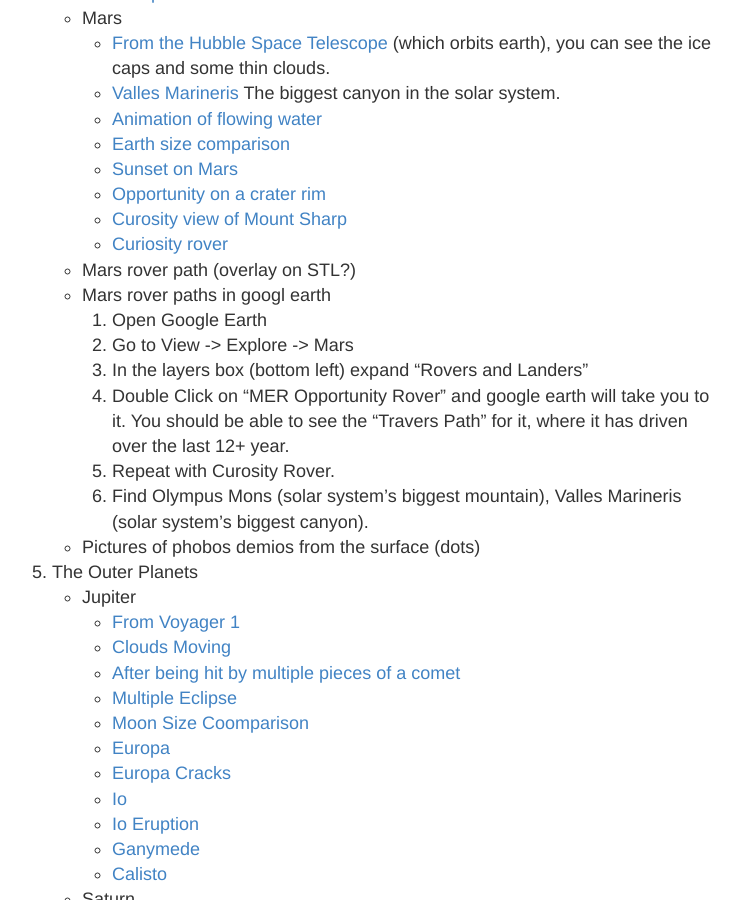
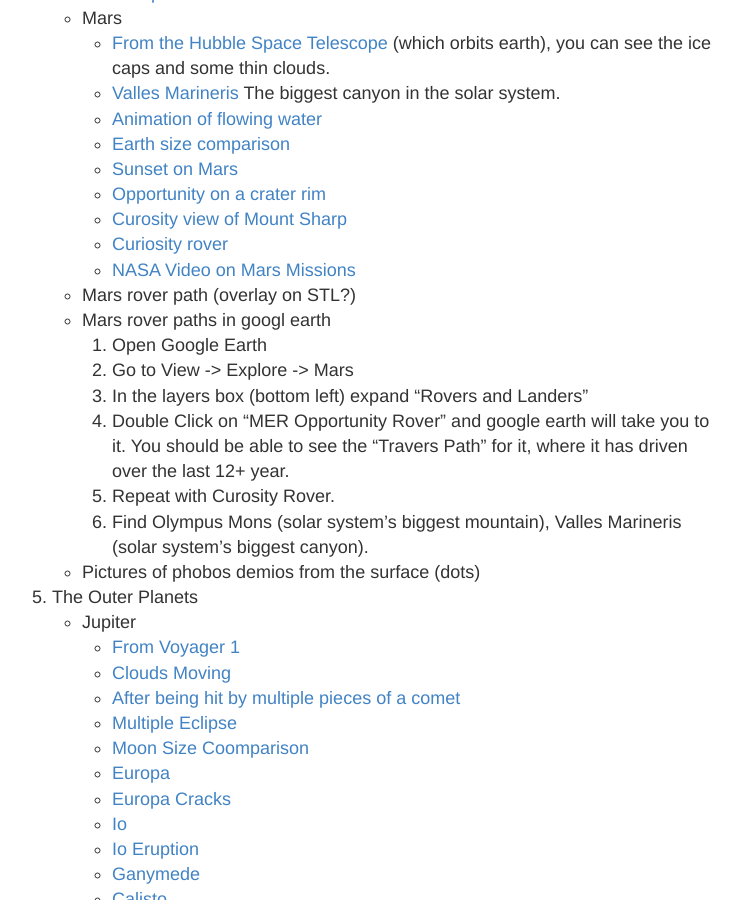
Before and after one commit to ctkstl/earth_science, a Jekyll site: the page built from resources.md, in a window 1280 px wide and 900 px high, scrolled down 9150 px. Shown: the whole window, without its empty margins (288-1029 px from the left). Built offline with Jekyll 4.4.1, drawn with Linux system fonts in a browser that asks for light colours.

Commit message:
mars video

```diff
--- a/resources.md
+++ b/resources.md
@@ -288,6 +288,7 @@ permalink: /resources/
              *   [Opportunity on a crater rim](https://commons.wikimedia.org/wiki/File:01_SS_01_Endurance_B101R1.jpg)
              *   [Curosity view of Mount Sharp](https://commons.wikimedia.org/wiki/File:PIA19912-MarsCuriosityRover-MountSharp-20151002.jpg)
              *   [Curiosity rover](https://commons.wikimedia.org/wiki/File:PIA16763_-_Curiosity_Rover's_self_portrait_at_'John_Klein'_drilling_site.jpg)
+             * [NASA Video on Mars Missions](http://mars.nasa.gov/multimedia/videos/?v=289)
         *    Mars rover path (overlay on STL?)
         *    Mars rover paths in googl earth
              1. Open Google Earth
```
